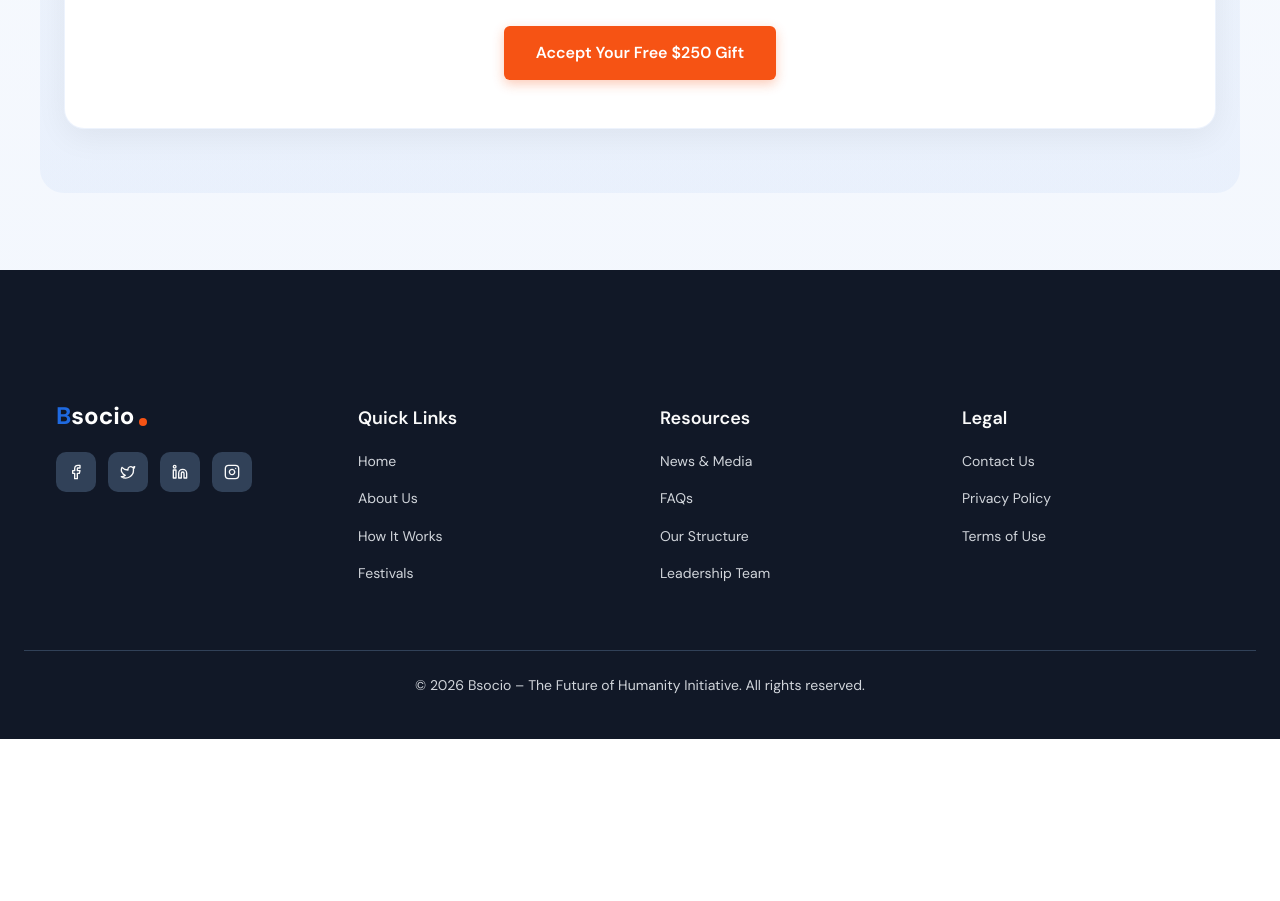
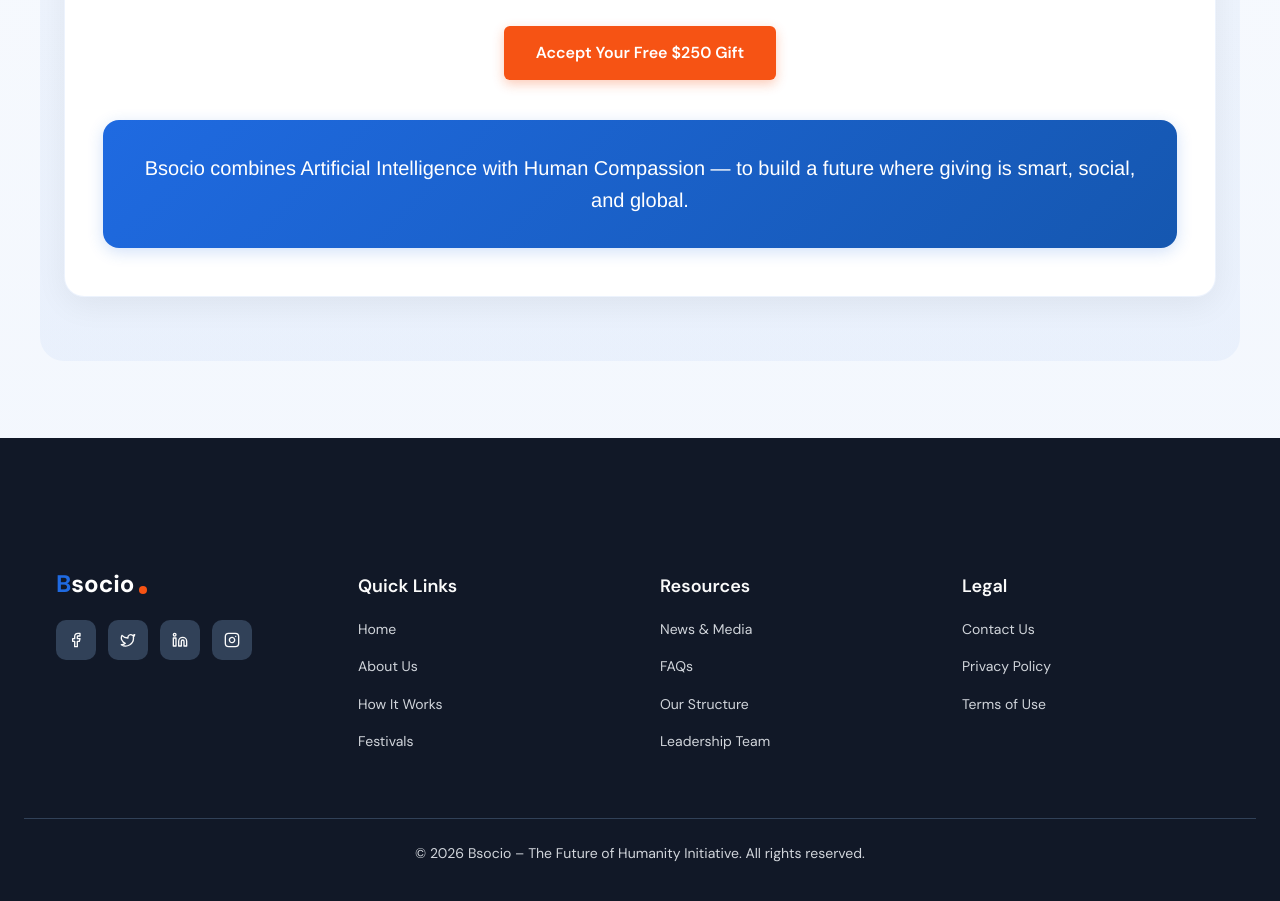
Before and after one commit to neeldaveloper97/bsocio-landing-page, a Next.js app in the folder bsocio/: page / in a window 1280 px wide. Shown: the part 3060-3961 px from the top of the page. Before the commit the page ends 3799 px from the top, so only its background shows below. Built offline with nearby package versions, Linux system fonts and the light colour scheme.

Commit message:
Fix: Added a blue strip in the common CTA

```diff
--- a/bsocio/src/components/layout/CtaImpactSection.tsx
+++ b/bsocio/src/components/layout/CtaImpactSection.tsx
@@ -32,6 +32,8 @@ export default function CtaImpactSection() {
             </div>
           </div>
 
+
+
           <h3 className="cta-torch-heading">Ready to Carry The Torch?</h3>
 
           <ul className="cta-benefits-list">
@@ -56,7 +58,10 @@ export default function CtaImpactSection() {
           <Link href="/signup" className="btn-primary btn-large" style={{ display: 'block', textAlign: 'center', maxWidth: '400px', margin: '16px auto 0' }}>
             Accept Your Free $250 Gift
           </Link>
-
+          <div className="cta-narrative-stripe">
+            <p>Bsocio combines Artificial Intelligence with Human Compassion
+— to build a future where giving is smart, social, and global.</p>
+          </div>
         </div>
       </div>
     </section>
```
